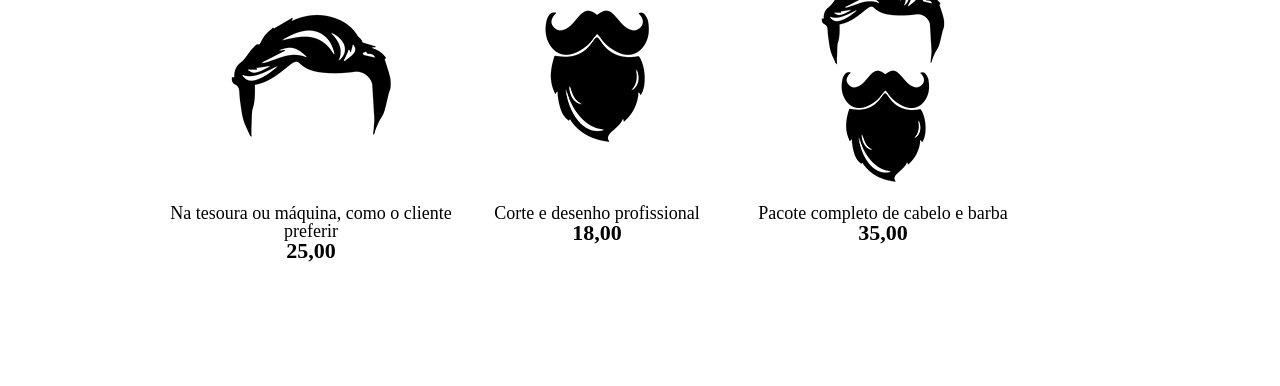
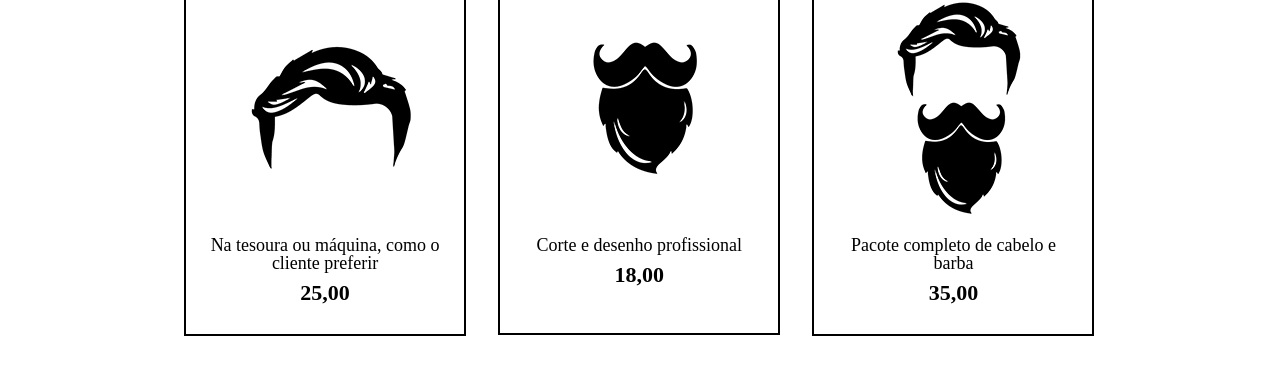
Before and after one commit to leandrohendrixbjj/HtmlCss_2, a plain HTML site: page produtos.html in a window 1280 px wide. Shown: the part 422-808 px from the top of the page. Drawn offline with Linux system fonts and the light colour scheme.

Commit message:
Aplicando bordas

```diff
--- a/css/produto.css
+++ b/css/produto.css
@@ -39,6 +39,10 @@ nav a {
     text-align: center;
     width: 30%;
     vertical-align: top;
+    margin: 0 1.5%;
+    padding: 30px 20px;
+    box-sizing: border-box;
+    border: 2px solid #000000;
 }
 
 .produtos h2 {
@@ -53,4 +57,5 @@ nav a {
 .preco {
     font-size: 22px;
     font-weight: bold;
+    margin-top: 10px;
 }
--- a/produtos.html
+++ b/produtos.html
@@ -38,7 +38,7 @@
             <h2>Barba</h2>
             <img src="img/barba.jpg" alt="barba">
             <p class="produtos-desc">Corte e desenho profissional</p>
-            <p class="preco">18,00</p>
+            <p class="preco" style="margin-bottom: 17px;">18,00</p>
         </li>
         <li>
             <h2>Cabelo+barba</h2>
```
